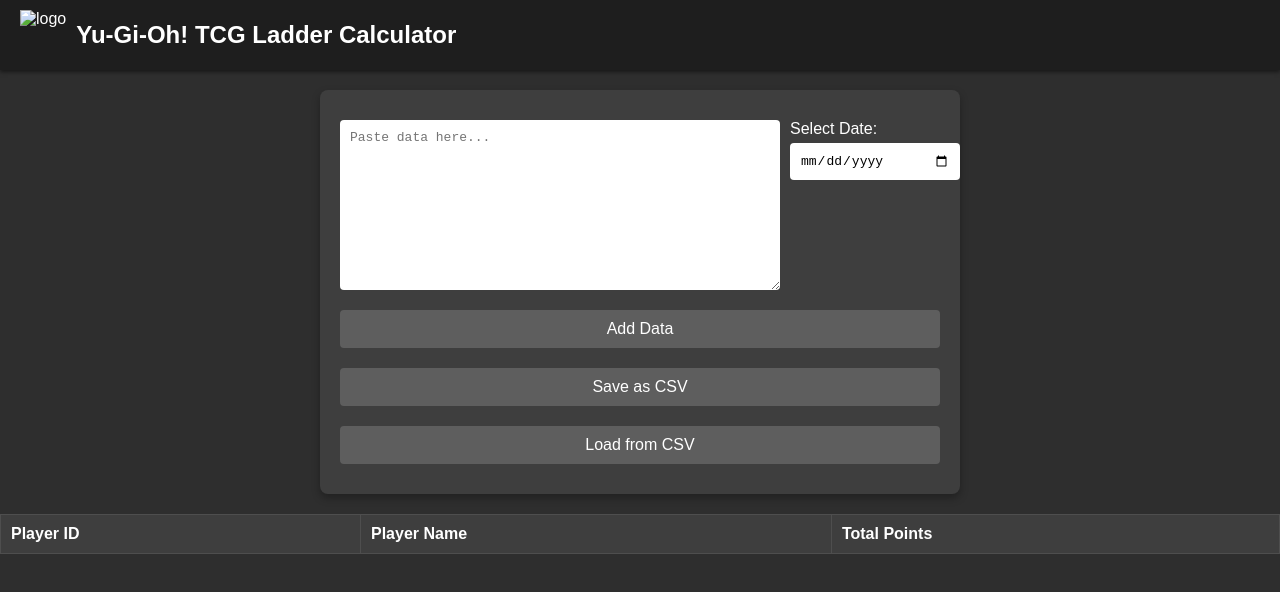
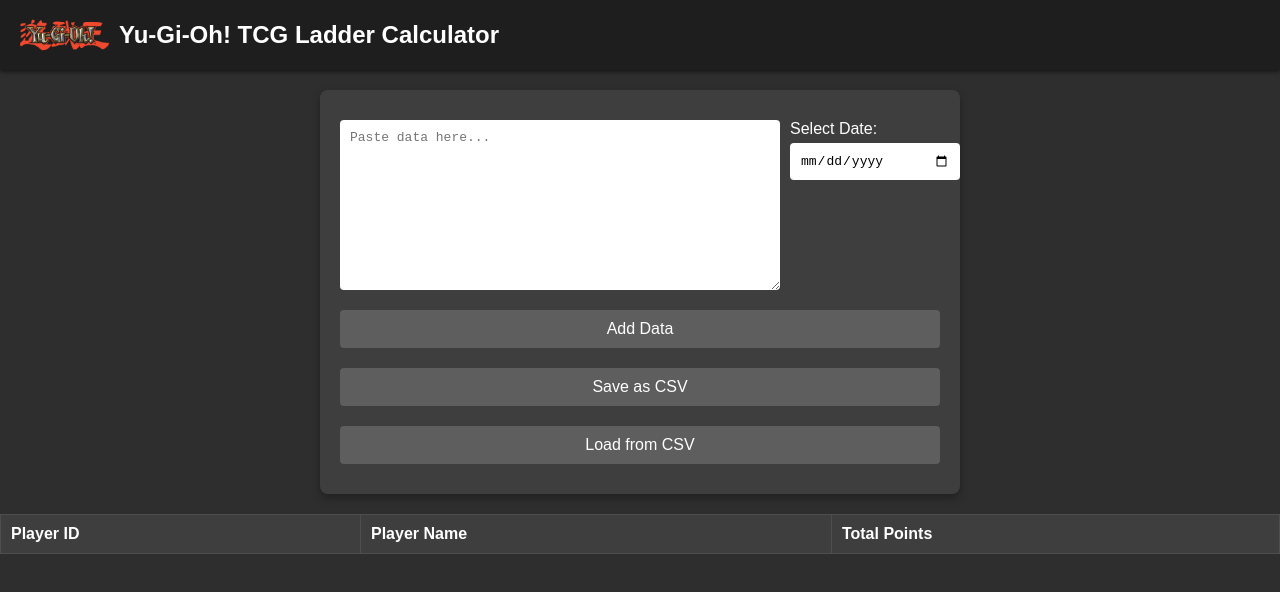
Before and after one commit to Penelope92/YuGiOhLadder, a plain HTML site: page index.html in a window 1280 px wide. Drawn offline with Linux system fonts and the light colour scheme; the site is published under a folder, as on GitHub Pages, so addresses that start at the root find nothing.

Commit message:
Update index.html

```diff
--- a/index.html
+++ b/index.html
@@ -8,7 +8,7 @@
 </head>
 <body>
     <header>
-        <img src="/logo.png" alt="logo" class="logo">
+        <img src="./logo.png" alt="logo" class="logo">
         <h1>Yu-Gi-Oh! TCG Ladder Calculator</h1>
     </header>
     <form>
```
